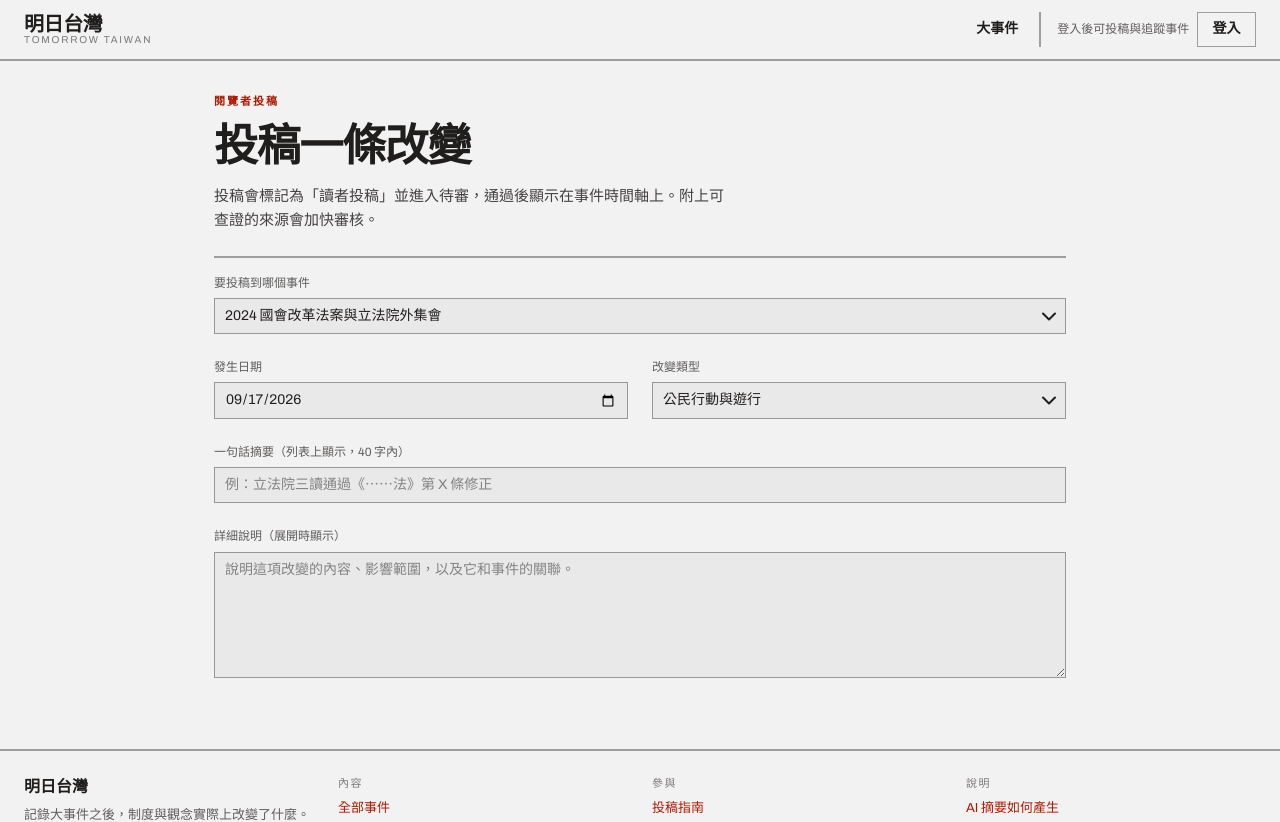
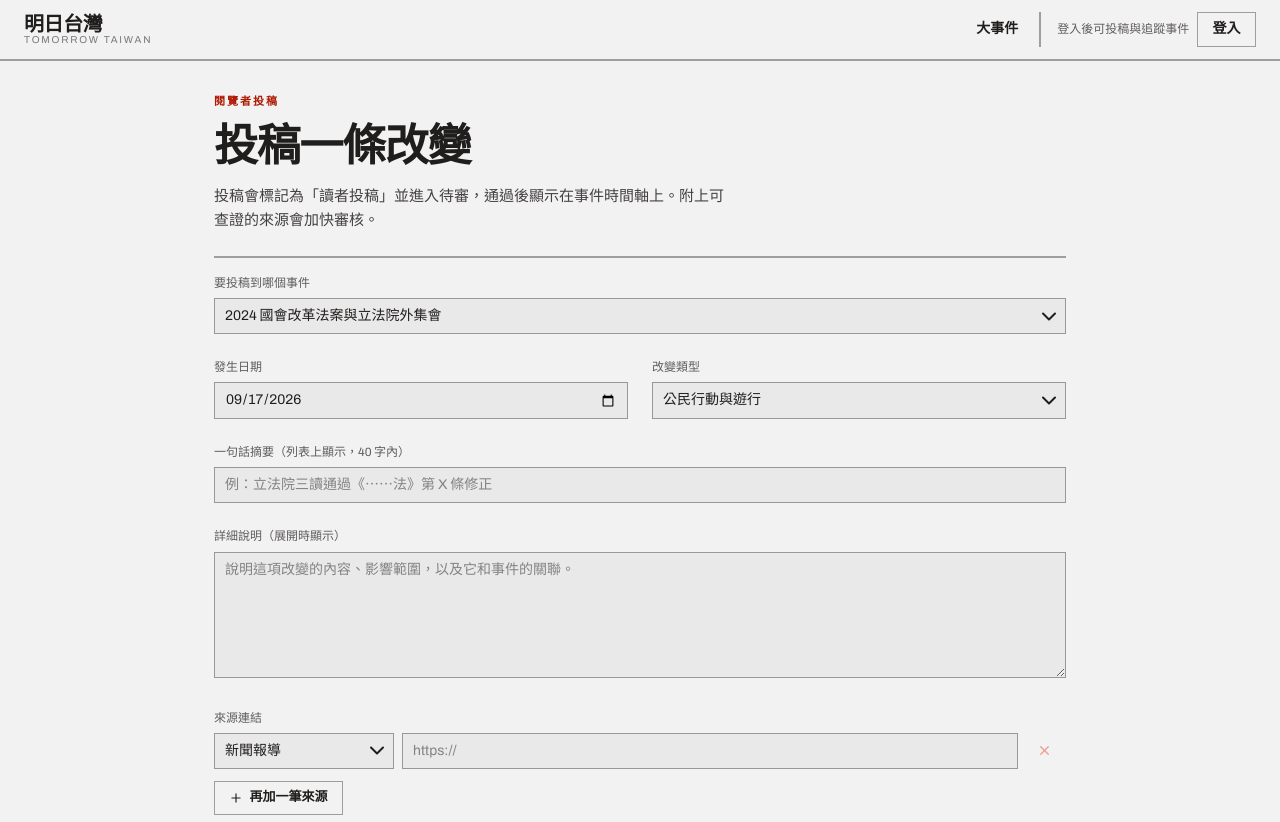
Before and after one commit to danielyc0304/tomorrow-taiwan, a Next.js app: page /submission in a window 1280 px wide. Shown: the top 822 px of the page. Built offline with nearby package versions, Linux system fonts and the light colour scheme.

Commit message:
feat(sources): add `Sources` component to `Form` component
Refs: TT-25

```diff
--- a/components/submission/form.tsx
+++ b/components/submission/form.tsx
@@ -1,6 +1,7 @@
 "use client";
 
 import { FormProvider, SubmitHandler, useForm } from "react-hook-form";
+import Sources from "./sources";
 
 const eventOptions: { id: number; name: string }[] = [
   { id: 1, name: "2024 國會改革法案與立法院外集會" },
@@ -53,7 +54,7 @@ export default function Form() {
           <label htmlFor="event">要投稿到哪個事件</label>
           <select
             id="event"
-            {...(register("event"), { required: true })}
+            {...register("event", { required: true })}
             className="input"
           >
             {eventOptions.map((eventOption) => (
@@ -107,6 +108,7 @@ export default function Form() {
             className="input"
           ></textarea>
         </div>
+        <Sources />
       </form>
     </FormProvider>
   );
--- /dev/null
+++ b/components/submission/sources.tsx
@@ -0,0 +1,90 @@
+import { Plus, X } from "lucide-react";
+import { useFieldArray, useFormContext } from "react-hook-form";
+import { Inputs } from "./form";
+
+const sourceTypeOptions: { value: string; label: string }[] = [
+  { value: "administrative_interpretation", label: "行政函釋／訴願決定" },
+  { value: "audio_video_record", label: "影音紀錄" },
+  { value: "civil_group_statement", label: "民間團體聲明" },
+  { value: "control_audit_report", label: "監察院／審計報告" },
+  { value: "government_announcement", label: "政府公告／新聞稿" },
+  { value: "government_statistics", label: "政府統計／開放資料" },
+  { value: "judgment", label: "判決書" },
+  { value: "legislative_gazette", label: "立法院公報" },
+  { value: "news", label: "新聞報導" },
+  { value: "organization_disclosure", label: "公司／機構公開資訊" },
+  { value: "party_public_statement", label: "當事人公開發言" },
+  { value: "poll", label: "民調結果" },
+  { value: "research_paper", label: "研究報告／學術論文" },
+  { value: "statute", label: "法規條文" },
+  { value: "other", label: "其他" },
+];
+
+const URL_PATTERN =
+  /^https?:\/\/(?:[\p{L}\p{N}-]+\.)+[\p{L}]{2,}(?::\d{1,5})?(?:[/?#][^\s]*)?$/u;
+
+export default function Sources() {
+  const { control, register } = useFormContext<Inputs>();
+  const { fields, append, remove } = useFieldArray({
+    control,
+    name: "sources",
+  });
+
+  return (
+    <div className="field col-span-full">
+      <label htmlFor="sources">來源連結</label>
+      <div className="flex flex-col gap-2">
+        {fields.map((field, index) => (
+          <div
+            key={field.id}
+            className="grid grid-cols-[180px_minmax(0,1fr)_40px] items-center gap-2"
+          >
+            <select
+              {...register(`sources.${index}.type`, { required: true })}
+              className="input"
+            >
+              {sourceTypeOptions.map((sourceTypeOption) => (
+                <option
+                  key={sourceTypeOption.value}
+                  value={sourceTypeOption.value}
+                >
+                  {sourceTypeOption.label}
+                </option>
+              ))}
+            </select>
+            <input
+              type="text"
+              {...register(`sources.${index}.url`, {
+                required: true,
+                pattern: URL_PATTERN,
+              })}
+              placeholder="https://"
+              className="input"
+            />
+            <button
+              type="button"
+              className="btn btn-ghost btn-icon justify-self-start"
+              onClick={() => remove(index)}
+              disabled={fields.length === 1}
+              title="移除這一筆來源"
+              aria-label="移除這一筆來源"
+            >
+              <X size={15} />
+            </button>
+          </div>
+        ))}
+      </div>
+      <button
+        type="button"
+        className="btn btn-secondary mt-3 gap-1.5 self-start text-[13px]"
+        onClick={() => append({ type: "news", url: "" })}
+      >
+        <Plus size={14} />
+        再加一筆來源
+      </button>
+      <div className="mt-2 text-xs leading-1.6 text-neutral-600">
+        先選這個連結是什麼，再貼網址。至少一筆，愈接近一手資料愈好。
+      </div>
+    </div>
+  );
+}
```
